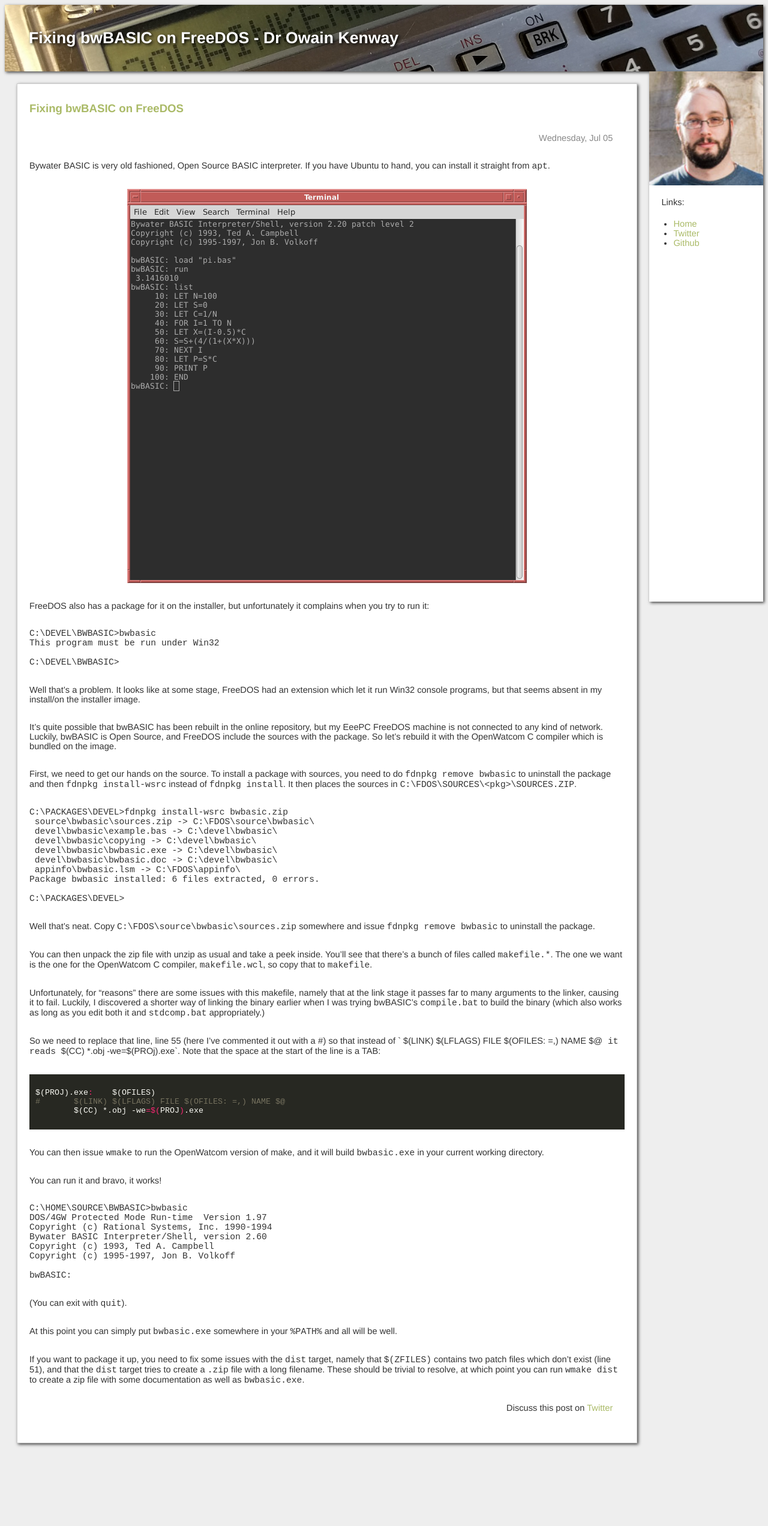
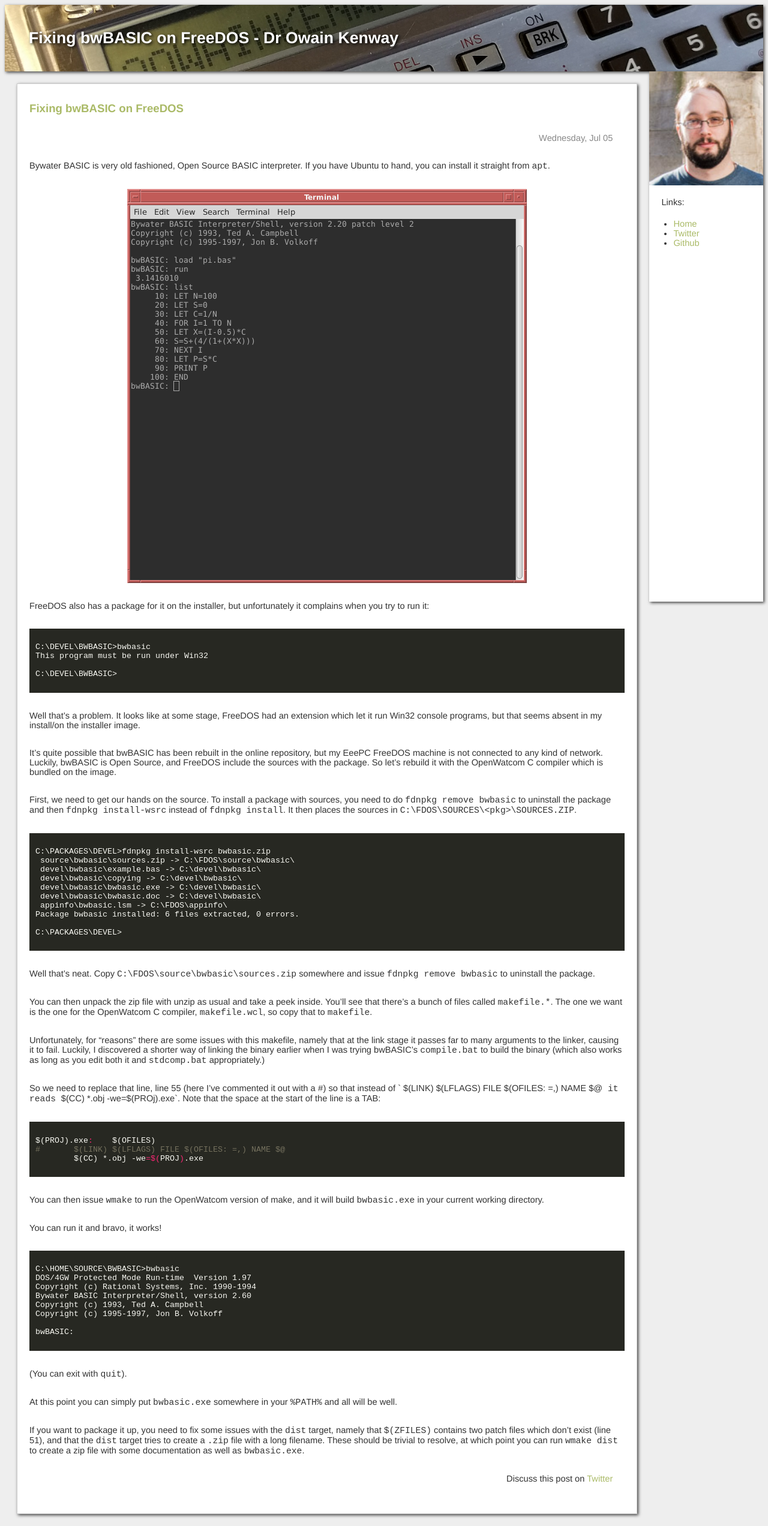
Before and after one commit to owainkenwayucl/owainkenwayucl.github.io, a Jekyll site: the page built from _posts/2017-07-05-bwBASIC.md, in a window 1280 px wide. Shown: the whole page at 60% size. Built offline with Jekyll 4.4.1, drawn with Linux system fonts in a browser that asks for light colours; before the commit the page ends 2426 px from its top, so only the background shows below that.

Commit message:
Fix code blocks.

````diff
--- a/_posts/2017-07-05-bwBASIC.md
+++ b/_posts/2017-07-05-bwBASIC.md
@@ -9,7 +9,7 @@
 
 FreeDOS also has a package for it on the installer, but unfortunately it complains when you try to run it:
 
-```none
+```
 C:\DEVEL\BWBASIC>bwbasic
 This program must be run under Win32
 
@@ -22,7 +22,7 @@
 
 First, we need to get our hands on the source.  To install a package with sources, you need to do `fdnpkg remove bwbasic` to uninstall the package and then `fdnpkg install-wsrc` instead of `fdnpkg install`.  It then places the sources in `C:\FDOS\SOURCES\<pkg>\SOURCES.ZIP`.
 
-```none
+```
 C:\PACKAGES\DEVEL>fdnpkg install-wsrc bwbasic.zip
  source\bwbasic\sources.zip -> C:\FDOS\source\bwbasic\
  devel\bwbasic\example.bas -> C:\devel\bwbasic\
@@ -53,7 +53,7 @@
 
 You can run it and bravo, it works!
 
-```none
+```
 C:\HOME\SOURCE\BWBASIC>bwbasic
 DOS/4GW Protected Mode Run-time  Version 1.97
 Copyright (c) Rational Systems, Inc. 1990-1994
````
